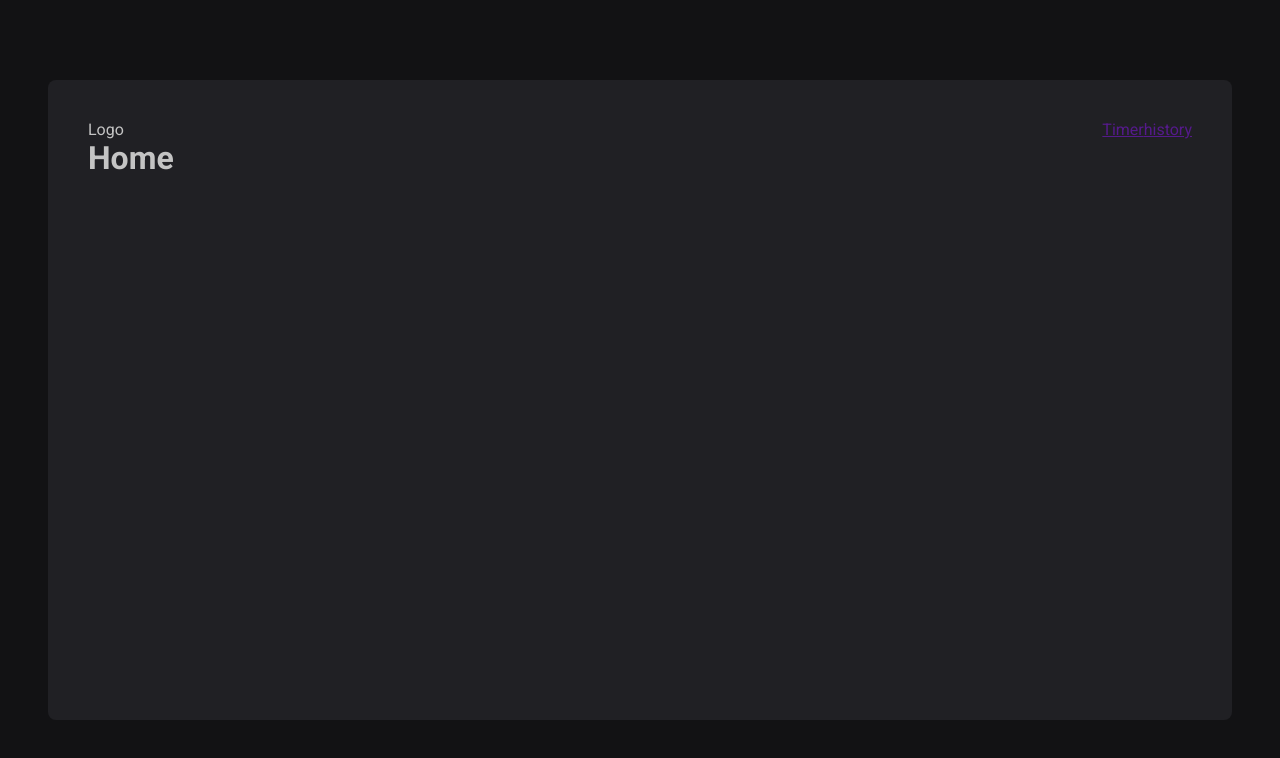
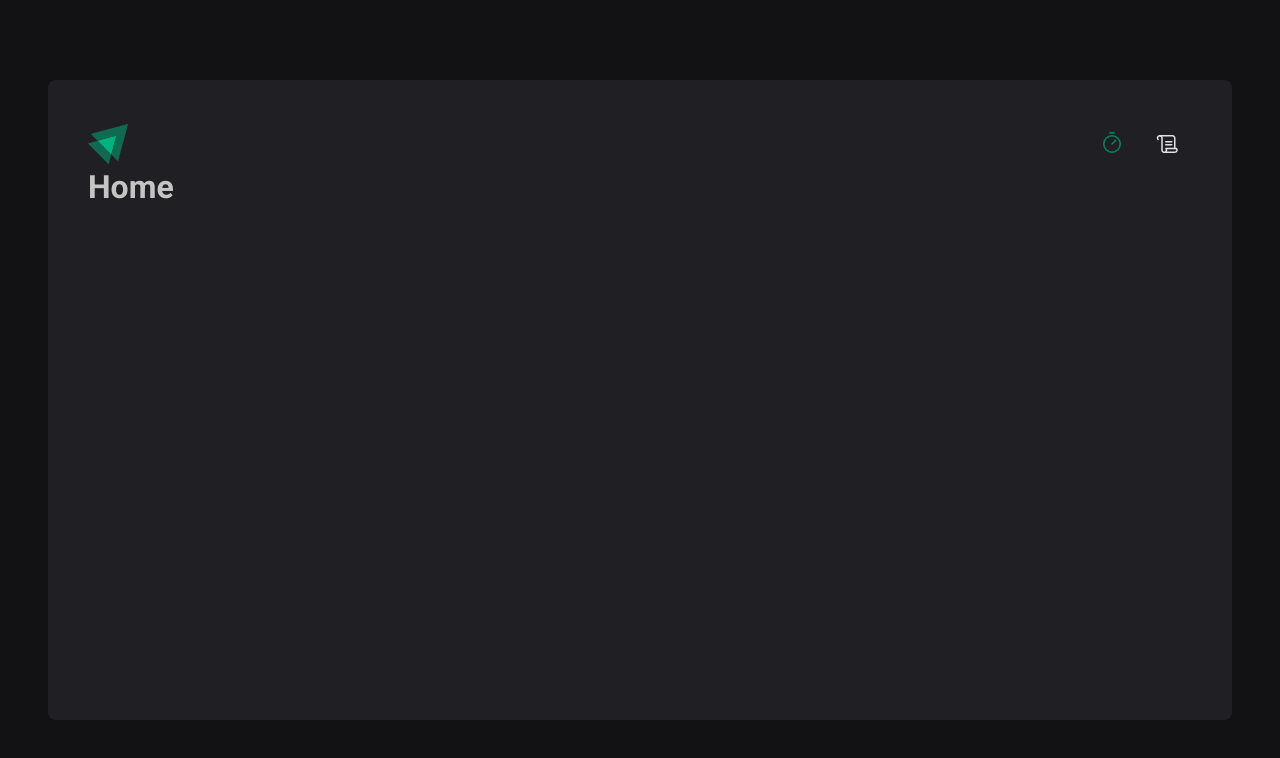
Before and after one commit to Victtor-777/Pomodoro_Ignite, a React (Vite) app: page / in a window 1280 px wide. Shown: the top 758 px of the page. Built offline with nearby package versions, Linux system fonts and the light colour scheme.

Commit message:
Add Header + global styles

```diff
--- a/index.html
+++ b/index.html
@@ -1,5 +1,5 @@
 <!DOCTYPE html>
-<html lang="en">
+<html lang="pt-br">
   <head>
     <link rel="preconnect" href="https://fonts.googleapis.com" />
     <link rel="preconnect" href="https://fonts.gstatic.com" crossorigin />
@@ -10,7 +10,11 @@
       href="https://fonts.googleapis.com/css2?family=Roboto+Mono:ital,wght@0,100..700;1,100..700&family=Roboto:wght@400;700&display=swap"
       rel="stylesheet"
     />
-
+    <link
+      rel="shortcut icon"
+      href="./src/assets/Logo.svg"
+      type="image/x-icon"
+    />
     <meta name="viewport" content="width=device-width, initial-scale=1.0" />
     <title>Ignite Pomodoro</title>
   </head>
--- a/src/Components/Header/index.tsx
+++ b/src/Components/Header/index.tsx
@@ -1,12 +1,19 @@
 import { HeaderContainer } from "./styles";
+import logoIgnite from "../../assets/logo_ignite.svg";
+import { Scroll, Timer } from "phosphor-react";
+import { NavLink } from "react-router-dom";
 
 export function Header() {
   return (
     <HeaderContainer>
-      <span>Logo</span>
+      <img src={logoIgnite} alt="" />
       <nav>
-        <a href="">Timer</a>
-        <a href="">history</a>
+        <NavLink to={"/"} title="Timer">
+          <Timer size={24} />
+        </NavLink>
+        <NavLink to={"/history"} title="Histórico">
+          <Scroll size={24} />
+        </NavLink>
       </nav>
     </HeaderContainer>
   );
--- a/src/Components/Header/styles.ts
+++ b/src/Components/Header/styles.ts
@@ -4,4 +4,31 @@ export const HeaderContainer = styled.header`
   display: flex;
   justify-content: space-between;
   align-items: center;
+
+  nav {
+    display: flex;
+    gap: 0.5rem;
+
+    a {
+      width: 3rem;
+      height: 3rem;
+
+      display: flex;
+      justify-content: center;
+      align-items: center;
+
+      color: ${(props) => props.theme["gray-100"]};
+
+      border-top: 3px solid transparent;
+      border-bottom: 3px solid transparent;
+
+      &:hover {
+        border-bottom: 3px solid ${(props) => props.theme["green-500"]};
+      }
+
+      &.active {
+        color: ${(props) => props.theme["green-500"]};
+      }
+    }
+  }
 `;
```
Also changed, not shown: src/assets/logo_ignite.svg (renamed from src/assets/Logo.svg), 1 other file (tests, documents, lock files or other folders).
